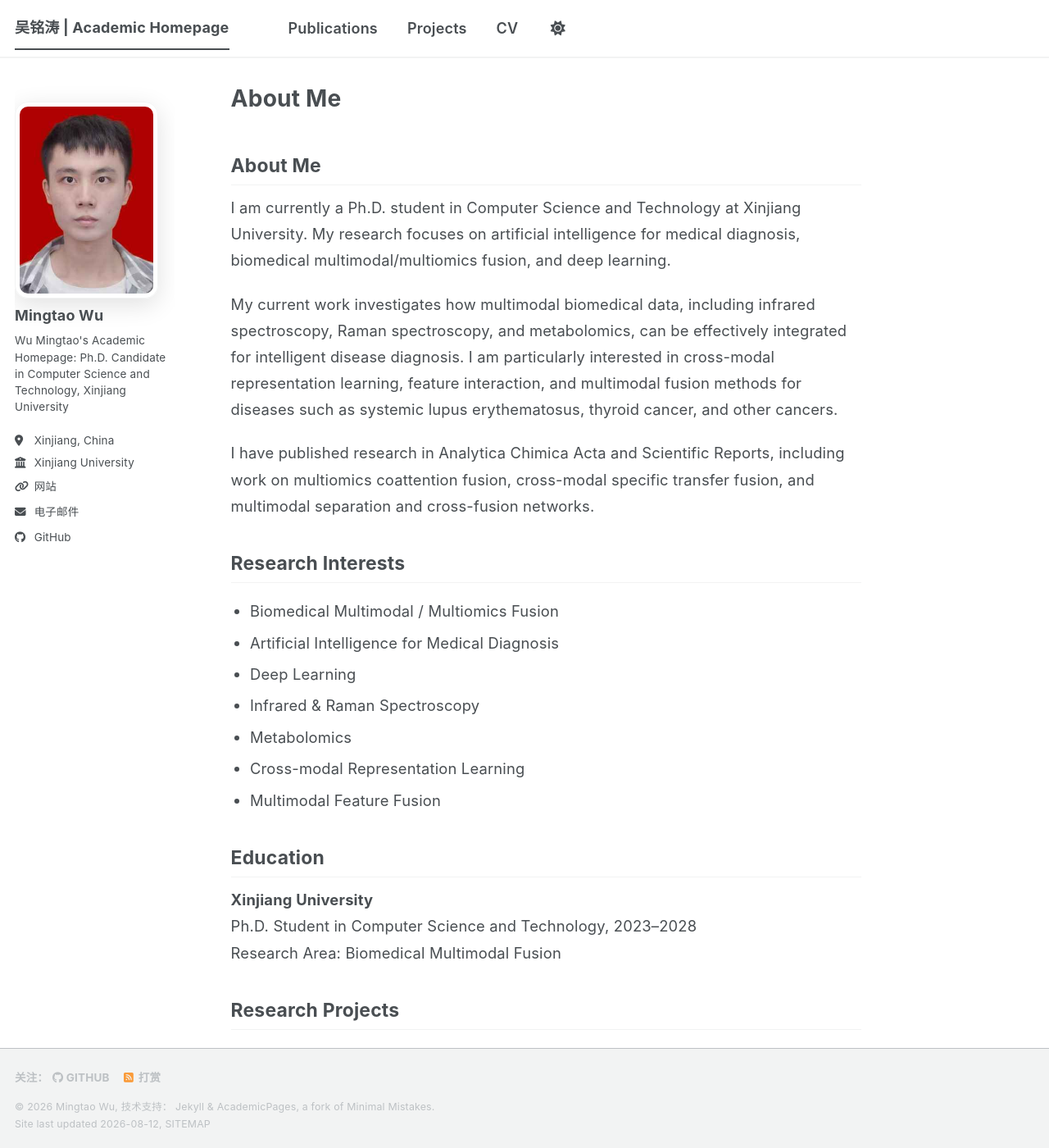
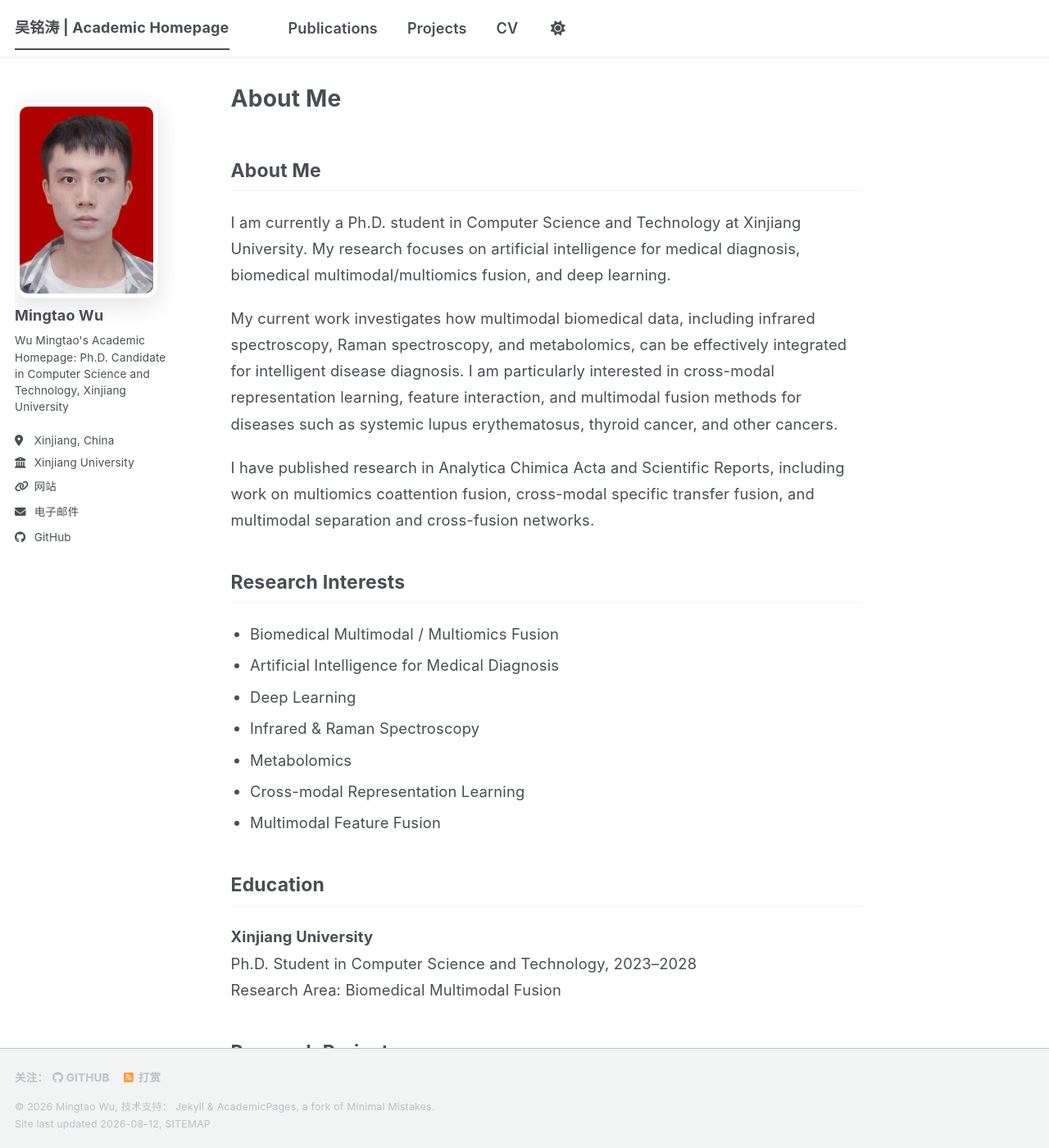
Before and after one commit to handsoner/handsoner.github.io, a Jekyll site: the page built from _pages/about.md, in a window 1280 px wide and 1400 px high. Shown: the whole window at 82% size. Built offline with Jekyll 4.4.1, drawn with Linux system fonts in a browser that asks for light colours; a style sheet for code colours, icons or effects is not loaded.

Commit message:
Update _custom.scss

```diff
--- a/_sass/_custom.scss
+++ b/_sass/_custom.scss
@@ -91,3 +91,215 @@
     padding: 1rem;
   }
 }
+/* ==========================================================================
+   Custom Academic Website Styles
+   ========================================================================== */
+
+
+/* ---------- General ---------- */
+
+.page__content {
+  line-height: 1.75;
+}
+
+.page__content h2 {
+  margin-top: 2.6rem;
+  margin-bottom: 1.2rem;
+  padding-bottom: 0.55rem;
+  border-bottom: 1px solid var(--global-border-color);
+  font-weight: 700;
+}
+
+.page__content h3 {
+  margin-top: 0.4rem;
+  margin-bottom: 0.65rem;
+}
+
+
+/* ---------- CV Header ---------- */
+
+.cv-header {
+  margin-bottom: 2.5rem;
+  padding: 2rem;
+
+  border: 1px solid var(--global-border-color);
+  border-radius: 18px;
+
+  background:
+    linear-gradient(
+      135deg,
+      rgba(47, 127, 147, 0.12),
+      rgba(82, 173, 200, 0.03)
+    );
+}
+
+.cv-header h1 {
+  margin-top: 0;
+  margin-bottom: 0.65rem;
+}
+
+
+/* ---------- CV Cards ---------- */
+
+.cv-card {
+  padding: 1.25rem 1.4rem;
+  margin: 1rem 0 1.4rem;
+
+  border: 1px solid var(--global-border-color);
+  border-radius: 14px;
+
+  transition:
+    transform 0.2s ease,
+    box-shadow 0.2s ease;
+}
+
+.cv-card:hover {
+  transform: translateY(-2px);
+
+  box-shadow:
+    0 8px 28px rgba(0, 0, 0, 0.07);
+}
+
+
+/* ---------- Research Interest Tags ---------- */
+
+.cv-tags {
+  display: flex;
+  flex-wrap: wrap;
+
+  gap: 0.6rem;
+
+  margin-bottom: 1.8rem;
+}
+
+.cv-tags span {
+  display: inline-block;
+
+  padding: 0.45rem 0.8rem;
+
+  border: 1px solid var(--global-border-color);
+  border-radius: 999px;
+
+  font-size: 0.9rem;
+
+  background:
+    rgba(47, 127, 147, 0.06);
+}
+
+
+/* ---------- Highlights ---------- */
+
+.cv-highlight {
+  padding: 1.3rem 1.5rem;
+
+  border-left:
+    4px solid var(--global-base-color);
+
+  border-radius: 0 12px 12px 0;
+
+  background:
+    rgba(47, 127, 147, 0.06);
+}
+
+
+/* ---------- Timeline ---------- */
+
+.cv-timeline {
+  padding-left: 1.3rem;
+
+  border-left:
+    2px solid var(--global-border-color);
+}
+
+.cv-timeline strong {
+  color: var(--global-base-color);
+}
+
+
+/* ---------- Skills ---------- */
+
+.cv-skills {
+  display: grid;
+
+  grid-template-columns:
+    repeat(2, minmax(0, 1fr));
+
+  gap: 1rem;
+}
+
+.cv-skills h3 {
+  margin-top: 0;
+}
+
+
+/* ---------- Publications / Projects / Archive ---------- */
+
+.archive__item {
+  padding: 1.25rem 1.4rem;
+
+  margin-bottom: 1.3rem;
+
+  border:
+    1px solid var(--global-border-color);
+
+  border-radius: 14px;
+
+  transition:
+    transform 0.2s ease,
+    box-shadow 0.2s ease;
+}
+
+.archive__item:hover {
+  transform: translateY(-2px);
+
+  box-shadow:
+    0 8px 26px rgba(0, 0, 0, 0.07);
+}
+
+.archive__item-title {
+  line-height: 1.4;
+}
+
+
+/* ---------- Avatar ---------- */
+
+.author__avatar img {
+  border-radius: 16px;
+
+  box-shadow:
+    0 8px 28px rgba(0, 0, 0, 0.12);
+}
+
+
+/* ---------- Navigation ---------- */
+
+.masthead {
+  border-bottom:
+    1px solid var(--global-border-color);
+
+  backdrop-filter:
+    blur(12px);
+}
+
+.greedy-nav a {
+  font-weight: 600;
+}
+
+
+/* ---------- Mobile ---------- */
+
+@media (max-width: 768px) {
+
+  .cv-header {
+    padding: 1.3rem;
+  }
+
+  .cv-skills {
+    grid-template-columns: 1fr;
+  }
+
+  .cv-card {
+    padding: 1rem;
+  }
+
+}
```
